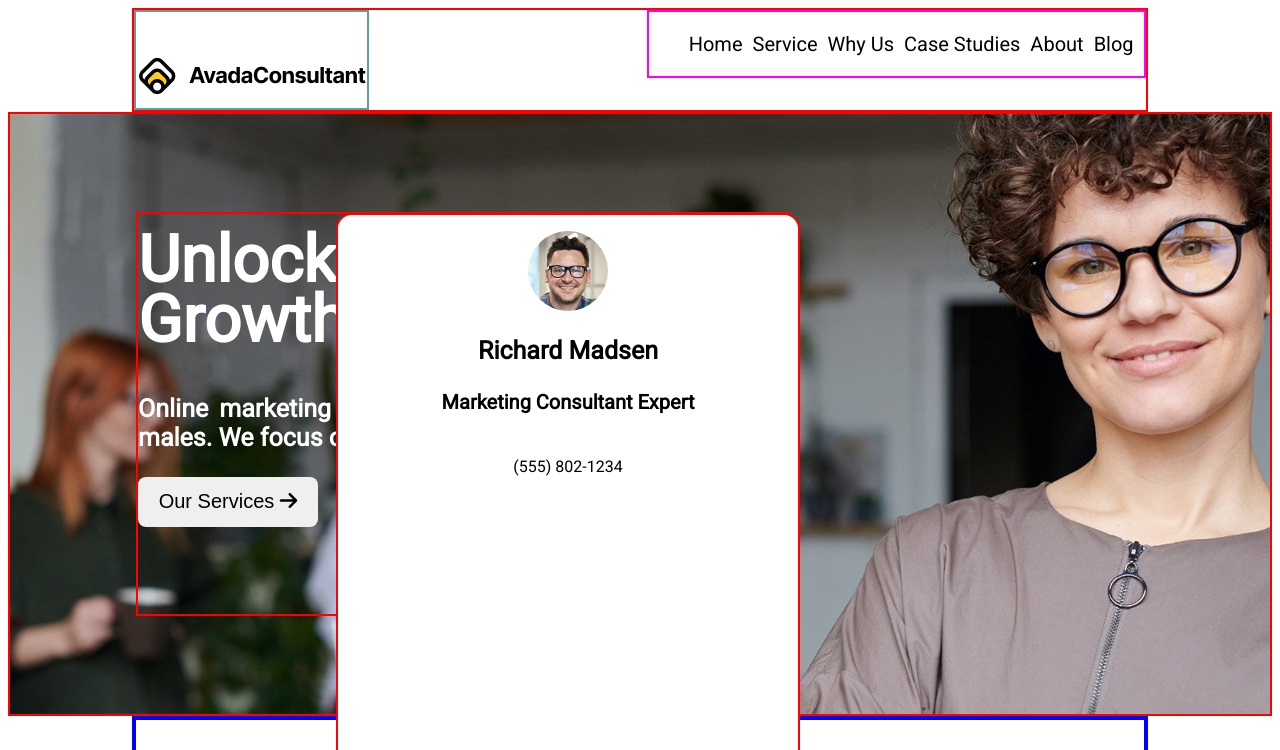
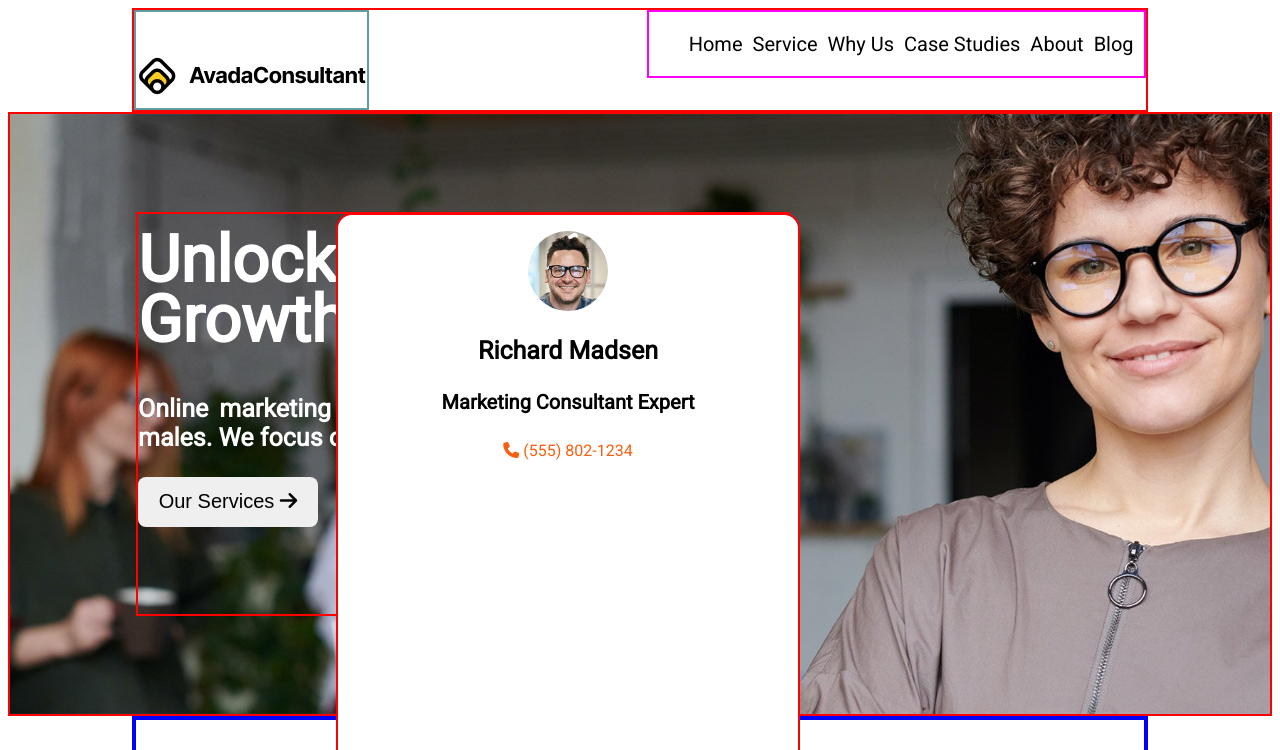
Before and after one commit to Simone-Corso/proj-html-vuejs, a Vue app: page / in a window 1280 px wide. Shown: the top 750 px of the page. Built offline with nearby package versions, Linux system fonts and the light colour scheme.

Commit message:
ho inseritoil colore giusto nel number richard e poi dei container per name,email e number

```diff
--- a/src/components/AppHeader.vue
+++ b/src/components/AppHeader.vue
@@ -42,9 +42,19 @@
               Marketing Consultant Expert
             </h4>
             <p class="number-phone">
-              (555) 802-1234
+              <i class="fa-solid fa-phone"></i> (555) 802-1234
             </p>
           </div>
+        </div>
+
+        <div class="container-name">
+
+        </div>
+        <div class="container-email">
+
+        </div>
+        <div class="container-number">
+
         </div>
       </div>
     </header>
@@ -192,4 +202,9 @@
   .title-richard{
     color: black;
   }
+
+  .number-phone{
+    color: #F86011;
+    margin-top: 0;
+  }
   </style>
```
